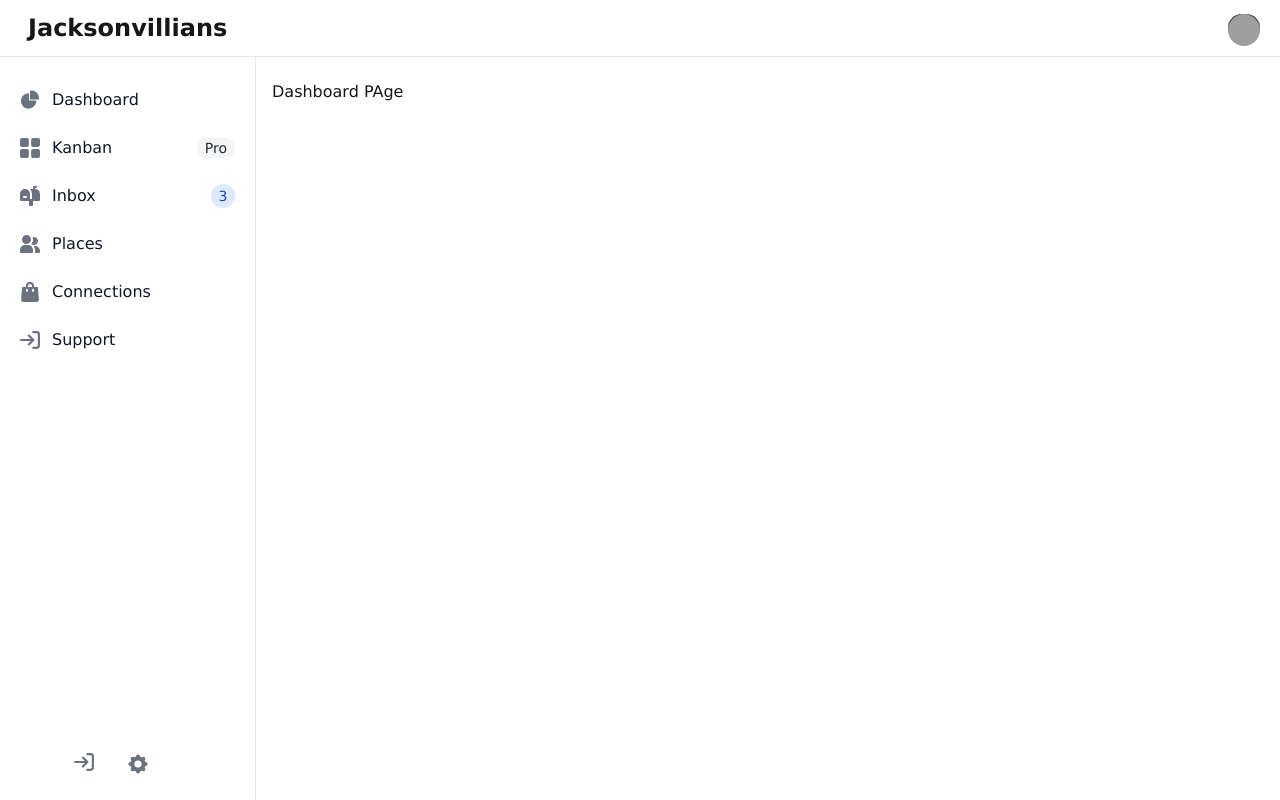
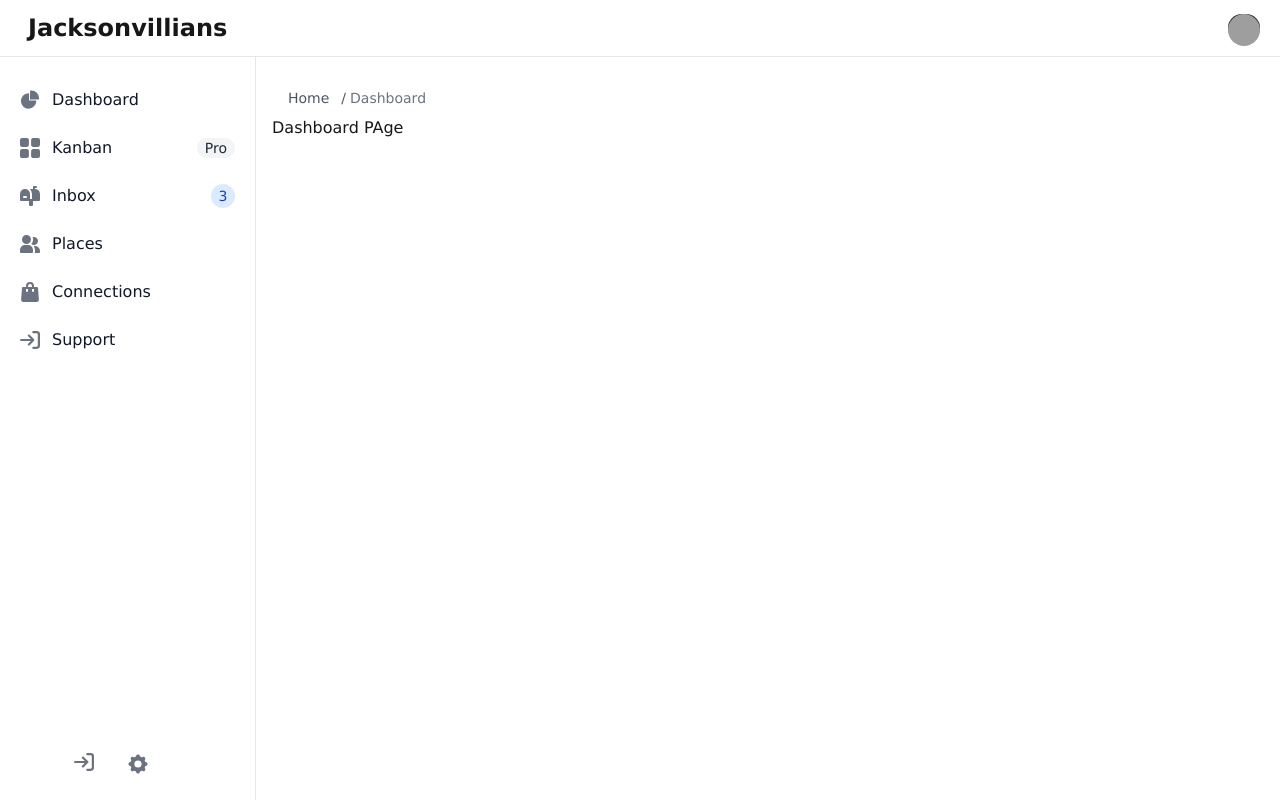
Before and after one commit to germixx/jaxnew, a Next.js app: page /dashboard in a window 1280 px wide. Built offline with nearby package versions, Linux system fonts and the light colour scheme; grey boxes are pictures that could not be loaded.

Commit message:
Updated Dashboard

```diff
--- a/app/admin/page.jsx
+++ b/app/admin/page.jsx
@@ -1,5 +1,5 @@
 import AdminNavBar from '../../components/Client/Admin/navbar';
-
+import BreadCrum from '../../components/Client/Breadcrumb';
 
 const admin = () => {
   return (
--- a/app/dashboard/page.jsx
+++ b/app/dashboard/page.jsx
@@ -1,11 +1,13 @@
 'use client';
 
 import NavBar from '../../components/Client/Dashboard/navbar';
+import BreadCrumb from '../../components/Client/Breadcrumb';
 
 const DashboardPage = () => {
   return (
     <div className="antialiased">
         <div className="p-4 md:ml-64 h-auto pt-20">
+          <BreadCrumb />
           Dashboard PAge
         </div>
       </div>
--- a/components/Client/Breadcrumb.jsx
+++ b/components/Client/Breadcrumb.jsx
@@ -1,19 +1,39 @@
-'use client';
-import { useParams } from 'next/navigation';
+"use client";
+
+import Link from "next/link";
+import { usePathname } from "next/navigation";
 
 const Breadcrumb = () => {
-    console.log(useParams, ' is use params')
+  const pathname = usePathname();
+  const pathSegments = pathname.split("/").filter((x) => x);
+
   return (
-    <nav className="py-2 px-4 text-sm text-gray-600">
-        <ol className="flex space-x-2">
-            <li><a href="/" className="hover:text-blue-500">Home</a></li>
-            <li>/</li>
-            <li><a href="/category" className="hover:text-blue-500">Category</a></li>
-            <li>/</li>
-            <li className="text-gray-500">Current Page</li>
-        </ol>
+    <nav className="py-2 px-4 text-sm text-gray-600 rounded-md">
+      <ol className="flex space-x-2">
+        <li>
+          <Link href="/" className="hover:text-blue-500">Home</Link>
+        </li>
+        {pathSegments.map((segment, index) => {
+          const routeTo = "/" + pathSegments.slice(0, index + 1).join("/");
+          const isLast = index === pathSegments.length - 1;
+          const formattedSegment = decodeURIComponent(segment).replace(/-/g, " ").replace(/\b\w/g, c => c.toUpperCase()); // Capitalize and format
+
+          return (
+            <li key={routeTo} className="flex items-center">
+              <span className="mx-1">/</span>
+              {!isLast ? (
+                <Link href={routeTo} className="hover:text-blue-500">
+                  {formattedSegment}
+                </Link>
+              ) : (
+                <span className="text-gray-500">{formattedSegment}</span>
+              )}
+            </li>
+          );
+        })}
+      </ol>
     </nav>
-  )
-}
+  );
+};
 
 export default Breadcrumb;
```
Also changed, not shown: 1 other file (tests, documents, lock files or other folders).
